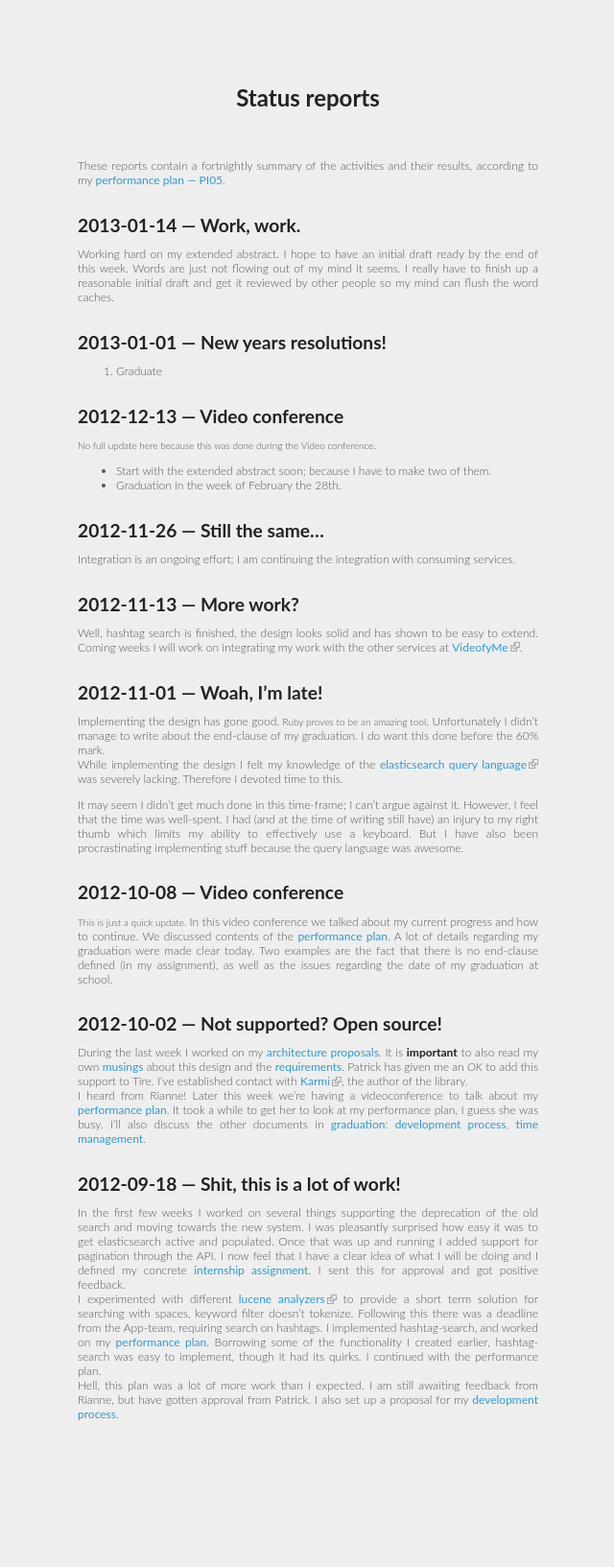
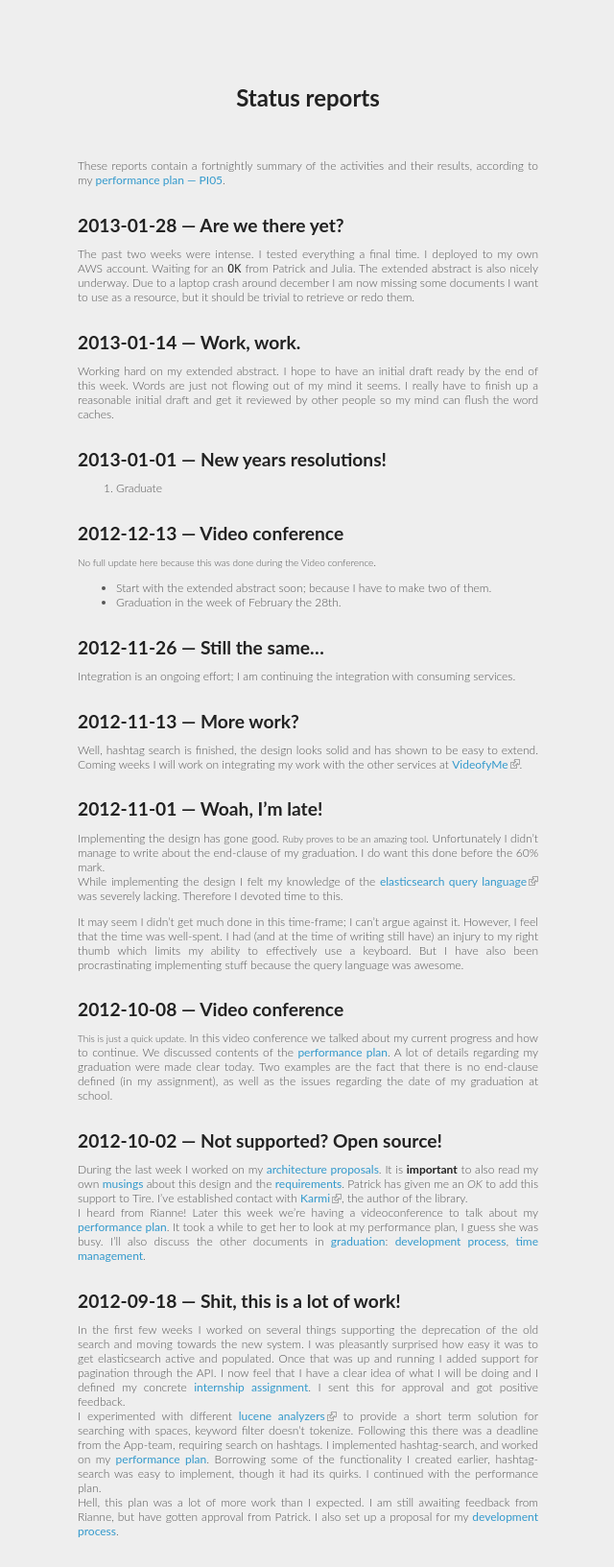
Before and after one commit to xeago/gradblog, a Jekyll site: the page built from graduation/status-reports.md, in a window 1280 px wide. Shown: the whole page at 96% size, without its empty margins (319-959 px from the left). Built offline with Jekyll 4.4.1, drawn with Linux system fonts in a browser that asks for light colours; Markdown is read by kramdown in place of the engine named in the settings; before the commit the page ends 1511 px from its top, so only the background shows below that.

Commit message:
Add status-report for 2013-01-28.

```diff
--- a/graduation/status-reports.md
+++ b/graduation/status-reports.md
@@ -4,6 +4,13 @@ title: Status reports
 ---
 
 These reports contain a fortnightly summary of the activities and their results, according to my [performance plan — PI05](performance-plan.html#ref-PI05).
+
+# 2013-01-28 — Are we there yet?
+The past two weeks were intense. I tested everything a final time. I deployed to
+my own AWS account. Waiting for an `OK` from Patrick and Julia. The extended
+abstract is also nicely underway. Due to a laptop crash around december I am now
+missing some documents I want to use as a resource, but it should be trivial to
+retrieve or redo them.
 
 # 2013-01-14 — Work, work.
 Working hard on my extended abstract. I hope to have an initial draft ready by the end of this week. Words are just not flowing out of my mind it seems. I really have to finish up a reasonable initial draft and get it reviewed by other people so my mind can flush the word caches.
```
